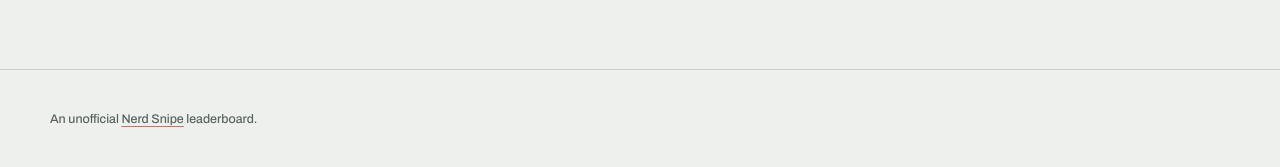
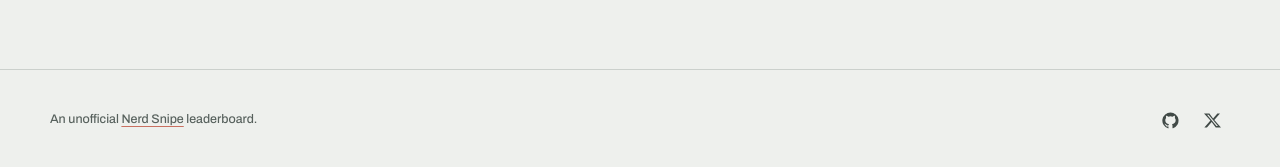
Before and after one commit to clayclark/gRank, a SvelteKit app: page / in a window 1280 px wide. Shown: the part 2634-2801 px from the top of the page. Built offline with nearby package versions, Linux system fonts and the light colour scheme.

Commit message:
Add social links to site footer

```diff
--- a/src/app.css
+++ b/src/app.css
@@ -414,10 +414,40 @@ footer {
   min-height: 100px;
   display: flex;
   align-items: center;
+  justify-content: space-between;
+  gap: 24px;
 }
 
 .footer-inner p {
   margin: 0;
+}
+
+.footer-links {
+  display: flex;
+  gap: 6px;
+}
+
+.footer-links a {
+  width: 36px;
+  height: 36px;
+  display: grid;
+  place-items: center;
+  border-radius: 50%;
+  color: var(--ink-secondary);
+  transition:
+    color 160ms ease,
+    background-color 160ms ease;
+}
+
+.footer-links a:hover {
+  background: var(--surface-raised);
+  color: var(--ink);
+}
+
+.footer-links svg {
+  width: 17px;
+  height: 17px;
+  fill: currentColor;
 }
 
 .episode-page {
@@ -776,6 +806,9 @@ footer {
 
   .footer-inner {
     min-height: 88px;
+    flex-wrap: wrap;
+    align-content: center;
+    gap: 8px 24px;
   }
 
   .episode-page {
--- a/src/routes/+layout.svelte
+++ b/src/routes/+layout.svelte
@@ -60,5 +60,31 @@
 <footer>
   <div class="shell footer-inner">
     <p>An unofficial <a href="https://nerdsnipe.link/rss">Nerd Snipe</a> leaderboard.</p>
+    <nav class="footer-links" aria-label="Social links">
+      <a
+        href="https://github.com/clayclark"
+        target="_blank"
+        rel="noreferrer"
+        aria-label="Clay Clark on GitHub"
+      >
+        <svg viewBox="0 0 24 24" aria-hidden="true">
+          <path
+            d="M12 .7a11.5 11.5 0 0 0-3.64 22.41c.58.1.79-.25.79-.56v-2.23c-3.22.7-3.9-1.37-3.9-1.37-.52-1.34-1.28-1.7-1.28-1.7-1.05-.72.08-.7.08-.7 1.16.08 1.77 1.19 1.77 1.19 1.03 1.77 2.7 1.26 3.36.96.1-.75.4-1.26.73-1.55-2.57-.29-5.27-1.28-5.27-5.68 0-1.25.45-2.28 1.18-3.08-.12-.29-.51-1.46.11-3.04 0 0 .97-.31 3.16 1.18a10.9 10.9 0 0 1 5.76 0c2.2-1.49 3.16-1.18 3.16-1.18.63 1.58.23 2.75.12 3.04.73.8 1.17 1.83 1.17 3.08 0 4.42-2.7 5.38-5.28 5.67.42.36.79 1.07.79 2.16v3.2c0 .31.21.67.8.56A11.5 11.5 0 0 0 12 .7Z"
+          />
+        </svg>
+      </a>
+      <a
+        href="https://x.com/clayboicartii"
+        target="_blank"
+        rel="noreferrer"
+        aria-label="Clay Clark on X"
+      >
+        <svg viewBox="0 0 24 24" aria-hidden="true">
+          <path
+            d="M18.9 2.25h3.68l-8.04 9.19L24 21.75h-7.4l-5.8-7.58-6.63 7.58H.48l8.6-9.83L0 2.25h7.59l5.23 6.92 6.08-6.92Zm-1.3 17.68h2.04L6.48 3.98H4.3L17.6 19.93Z"
+          />
+        </svg>
+      </a>
+    </nav>
   </div>
 </footer>
```
Also changed, not shown: 1 other file (tests, documents, lock files or other folders).
